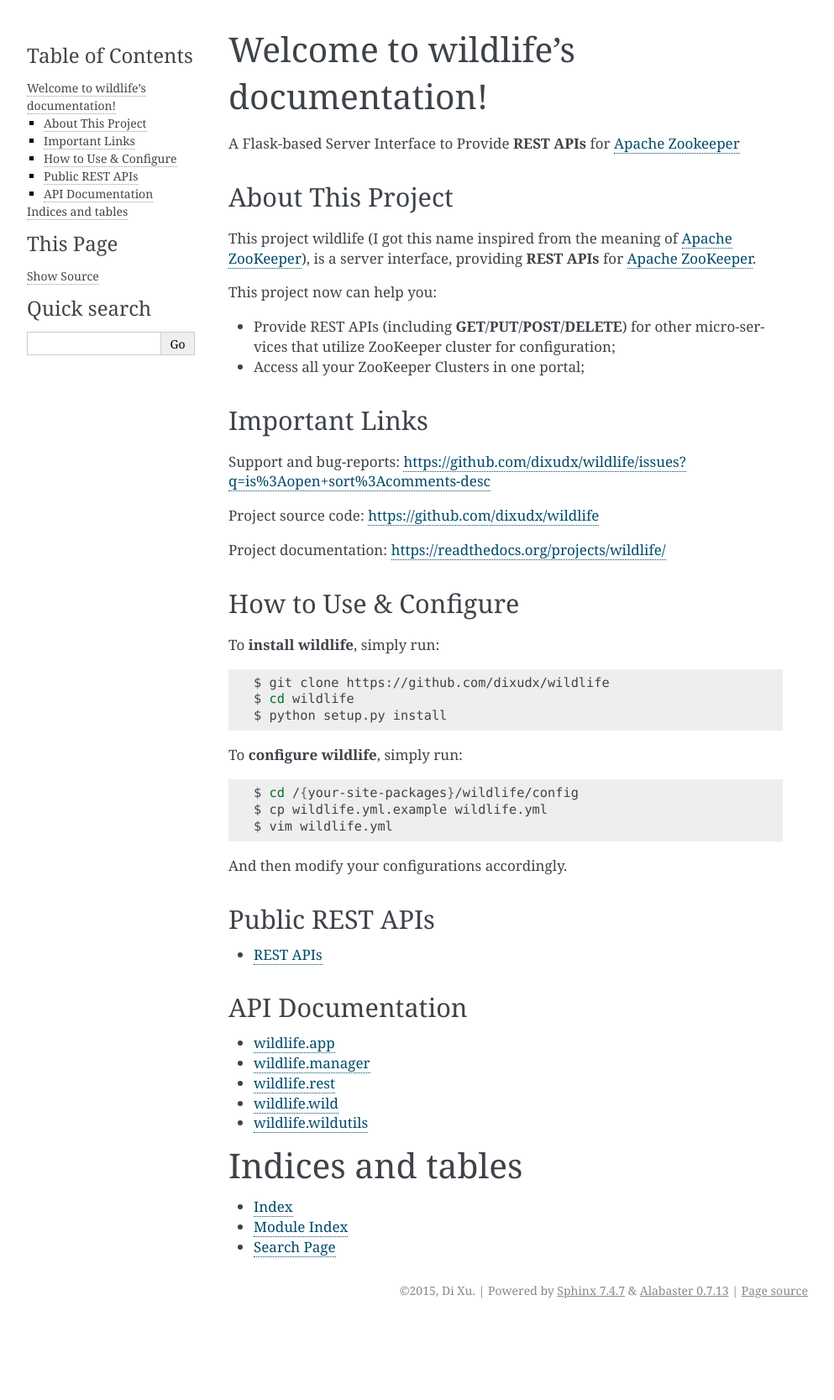
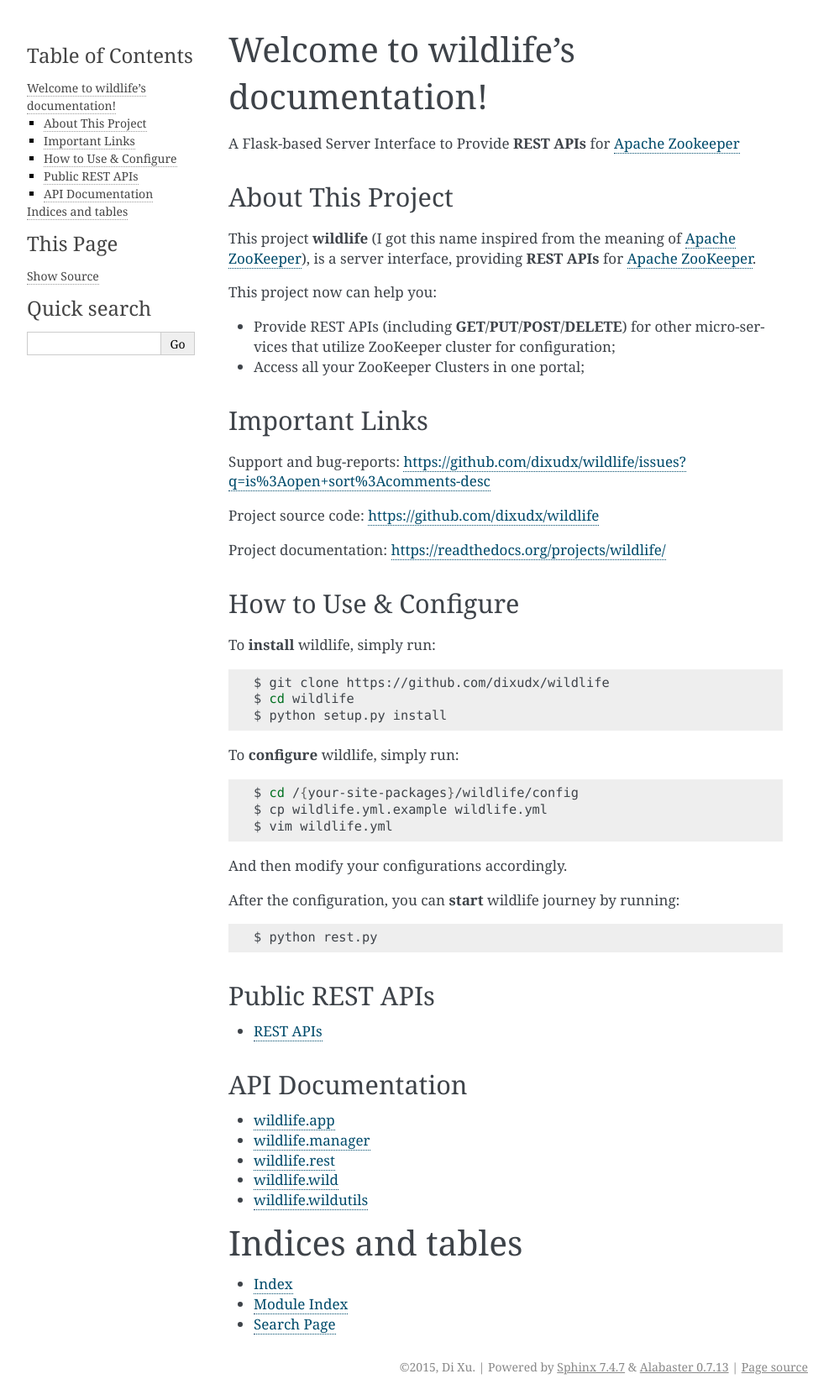
Before and after one commit to dixudx/wildlife, a Sphinx documentation site: the page built from doc/source/index.rst, in a window 1280 px wide. Shown: the whole page at 84% size, without its empty margins (148-1141 px from the left). Built offline with Sphinx 7.4.7, drawn with Linux system fonts in a browser that asks for light colours; before the commit the page ends 1576 px from its top, so only the background shows below that.

```diff
--- a/doc/source/index.rst
+++ b/doc/source/index.rst
@@ -12,7 +12,7 @@ A Flask-based Server Interface to Provide **REST APIs** for `Apache Zookeeper`_
 About This Project
 ------------------
 
-This project wildlife (I got this name inspired from the meaning of
+This project **wildlife** (I got this name inspired from the meaning of
 `Apache ZooKeeper`_), is a server interface, providing **REST APIs** for
 `Apache ZooKeeper`_.
 
@@ -39,7 +39,7 @@ Project documentation: https://readthedocs.org/projects/wildlife/
 How to Use & Configure
 ----------------------
 
-To **install wildlife**, simply run:
+To **install** wildlife, simply run:
 
 .. code-block:: bash
 
@@ -47,7 +47,7 @@ To **install wildlife**, simply run:
     $ cd wildlife
     $ python setup.py install
 
-To **configure wildlife**, simply run:
+To **configure** wildlife, simply run:
 
 .. code-block:: bash
 
@@ -56,6 +56,12 @@ To **configure wildlife**, simply run:
     $ vim wildlife.yml
 
 And then modify your configurations accordingly.
+
+After the configuration, you can **start** wildlife journey by running:
+
+.. code-block:: bash
+
+    $ python rest.py
 
 
 Public REST APIs
```
Also changed, not shown: README.rst (+13 -3 lines).
